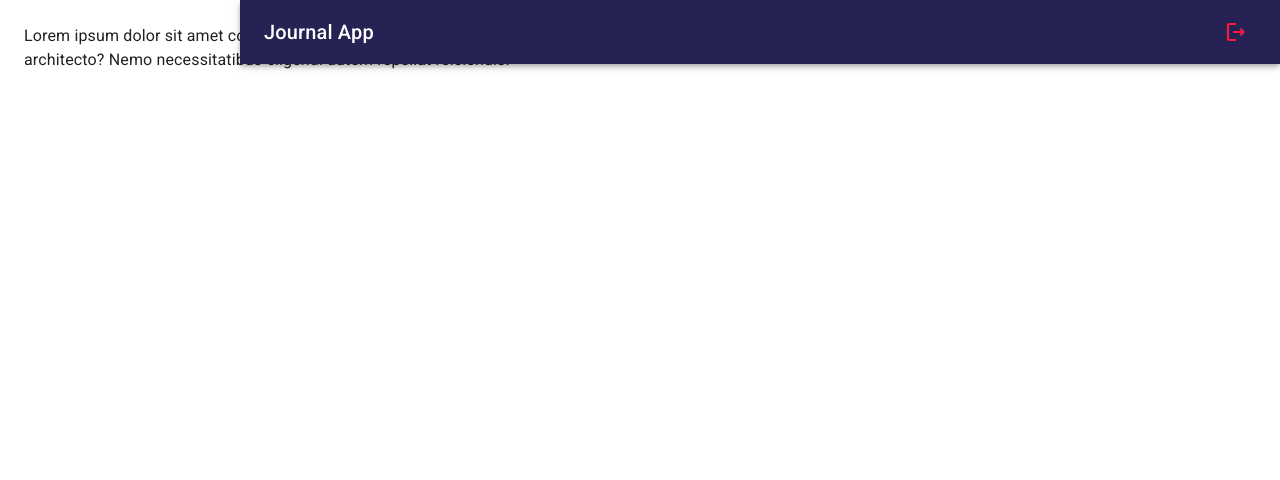
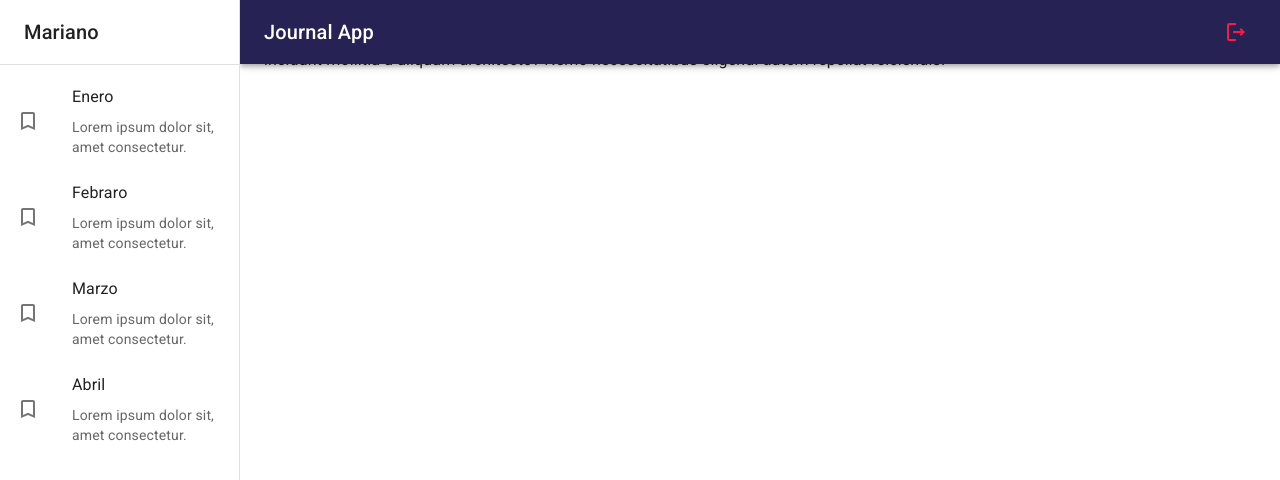
Before and after one commit to MonserrateRiera/07-journal-app, a React (Vite) app: page / in a window 1280 px wide. Shown: the top 480 px of the page. Built offline with nearby package versions, Linux system fonts and the light colour scheme.

Commit message:
Created SideBar, updated index.js and added the sidebar to journalPage

```diff
--- /dev/null
+++ b/src/journal/components/SideBar.jsx
@@ -0,0 +1,42 @@
+import { TurnedInNot } from "@mui/icons-material";
+import { Box, Divider, Drawer, Grid, List, ListItem, ListItemButton, ListItemIcon, ListItemText, Toolbar, Typography } from "@mui/material";
+
+export const SideBar = ({ drawerWidth }) => {
+  return (
+    <Box
+        component='nav'
+        sx={{ width: {sm: drawerWidth}, flexShrink:{ sm: 0 } }}
+    >
+        <Drawer
+            variant="permanent"
+            open
+            sx={{
+                display: {xs:'block'},
+                '& .MuiDrawer-paper': {boxSizing: 'border-box', width: drawerWidth}
+            }}
+        >
+            <Toolbar>
+                <Typography variant="h6" noWrap component='div'> Mariano</Typography>
+            </Toolbar>
+            <Divider />
+            <List>
+                {
+                    ['Enero','Febraro', 'Marzo', 'Abril'].map(mes =>(
+                        <ListItem key={mes} disablePadding>
+                           <ListItemButton>
+                            <ListItemIcon>
+                                <TurnedInNot />
+                            </ListItemIcon>
+                            <Grid container >
+                                <ListItemText primary={mes} />
+                                <ListItemText secondary={'Lorem ipsum dolor sit, amet consectetur. '} />
+                            </Grid>
+                           </ListItemButton>
+                        </ListItem>
+                    ))
+                }
+            </List>
+        </Drawer>
+    </Box>
+  );
+};
--- a/src/journal/components/index.js
+++ b/src/journal/components/index.js
@@ -1 +1,2 @@
 export * from './NavBar';
+export * from './SideBar'
--- a/src/journal/layout/JournalLayout.jsx
+++ b/src/journal/layout/JournalLayout.jsx
@@ -1,5 +1,5 @@
 import { Box } from "@mui/material";
-import { NavBar } from "../components";
+import { NavBar, SideBar } from "../components";
 
 const drawerWidth = 240;
 
@@ -7,6 +7,7 @@ export const JournalLayout = ({children}) => {
   return (
     <Box sx={{display:'flex'}}>
       <NavBar drawerWidth={ drawerWidth }/>
+      <SideBar drawerWidth={ drawerWidth } />
         <Box
             component='main'
             sx={{flex: 1, p:3}}
```
